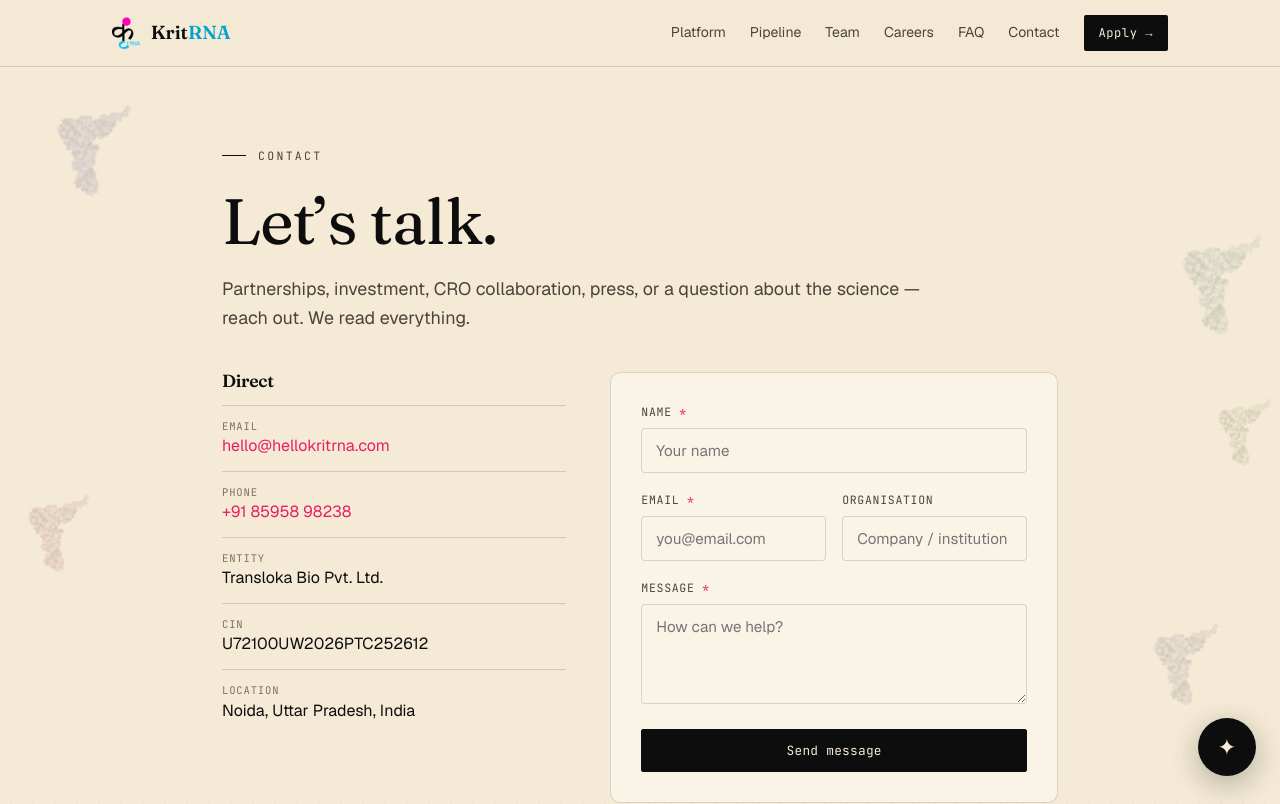
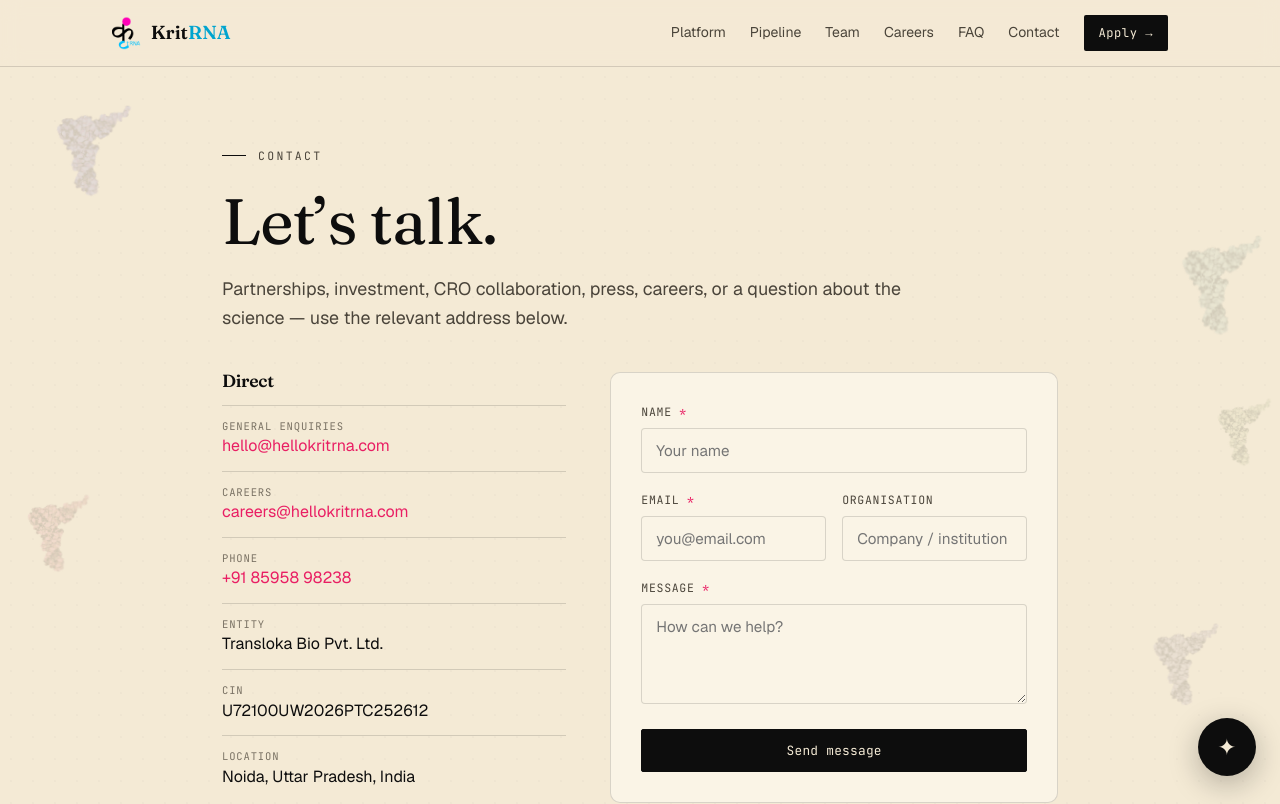
Before and after one commit to transloka786/trasnloka-website, a Next.js app: page /contact in a window 1280 px wide. Shown: the top 804 px of the page. Built offline with nearby package versions, Linux system fonts and the light colour scheme.

Commit message:
Display general and careers emails on contact page

```diff
--- a/src/app/contact/page.tsx
+++ b/src/app/contact/page.tsx
@@ -22,20 +22,29 @@ export default function ContactPage() {
     finally { setBusy(false); }
   }
 
+  const direct = [
+    ['General enquiries', SITE.email, `mailto:${SITE.email}`],
+    ['Careers', SITE.careersEmail, `mailto:${SITE.careersEmail}`],
+    ['Phone', SITE.phone, `tel:${SITE.phone.replace(/\s/g, '')}`],
+    ['Entity', SITE.legal, ''],
+    ['CIN', SITE.cin, ''],
+    ['Location', SITE.location, ''],
+  ];
+
   return (
     <section style={{ borderTop: 'none', minHeight: '70vh' }}>
       <div className="wrap" style={{ maxWidth: 900 }}>
         <div className="eyebrow" style={{ marginBottom: 22 }}>Contact</div>
         <h1 className="h1" style={{ fontSize: 'clamp(2.2rem,5.5vw,4rem)' }}>Let’s talk.</h1>
-        <p className="lead" style={{ marginTop: 20 }}>Partnerships, investment, CRO collaboration, press, or a question about the science — reach out. We read everything.</p>
+        <p className="lead" style={{ marginTop: 20 }}>Partnerships, investment, CRO collaboration, press, careers, or a question about the science — use the relevant address below.</p>
 
         <div style={{ display: 'grid', gridTemplateColumns: '1fr 1.3fr', gap: 44, marginTop: 40 }} className="split-2">
           <div>
             <h3 style={{ fontSize: '1.1rem', marginBottom: 14 }}>Direct</h3>
-            {[['Email', SITE.email, `mailto:${SITE.email}`], ['Phone', SITE.phone, `tel:${SITE.phone.replace(/\s/g, '')}`], ['Entity', SITE.legal, ''], ['CIN', SITE.cin, ''], ['Location', SITE.location, '']].map(([k, v, href]) => (
-              <div key={k} style={{ padding: '12px 0', borderTop: '1px solid var(--rule)' }}>
-                <div style={{ fontFamily: 'var(--mono)', fontSize: '.66rem', letterSpacing: '.08em', textTransform: 'uppercase', color: 'var(--ink-mute)' }}>{k}</div>
-                {href ? <a href={href as string} style={{ color: 'var(--magenta)' }}>{v}</a> : <div>{v}</div>}
+            {direct.map(([label, value, href]) => (
+              <div key={label} style={{ padding: '12px 0', borderTop: '1px solid var(--rule)' }}>
+                <div style={{ fontFamily: 'var(--mono)', fontSize: '.66rem', letterSpacing: '.08em', textTransform: 'uppercase', color: 'var(--ink-mute)' }}>{label}</div>
+                {href ? <a href={href} style={{ color: 'var(--magenta)' }}>{value}</a> : <div>{value}</div>}
               </div>
             ))}
           </div>
```
